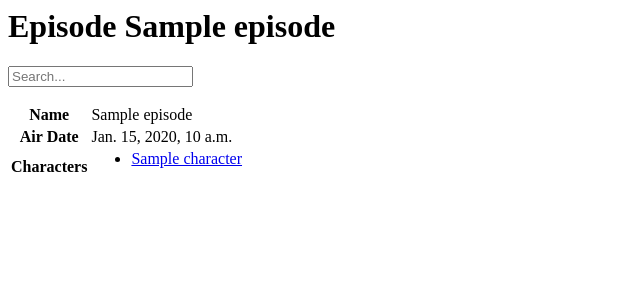
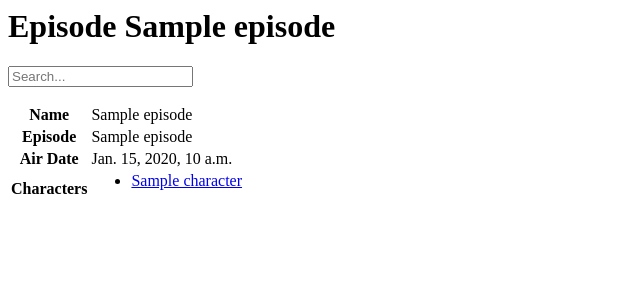
Before and after one commit to javierabao/IIC3103-Tarea1, a Django app: template rickandmorty/templates/episodes/detail.html in a window 1280 px wide. Shown: the top 300 px of the page, without its empty margins (0-640 px from the left). Run offline with Django 3.2, Linux system fonts and the light colour scheme; the template is opened without the code that fills it: most values are stand-ins (such as "Sample title", 1, 10 or a date in 2020).

Commit message:
chore: add episode code to episode detail table

```diff
--- a/rickandmorty/templates/episodes/detail.html
+++ b/rickandmorty/templates/episodes/detail.html
@@ -9,6 +9,10 @@
     <tr>
         <th>Name</th>
         <td>{{episode.name}}</td>
+    </tr>
+    <tr>
+        <th>Episode</th>
+        <td>{{episode.episode}}</td>
     </tr>
     <tr>
         <th>Air Date</th>
```
